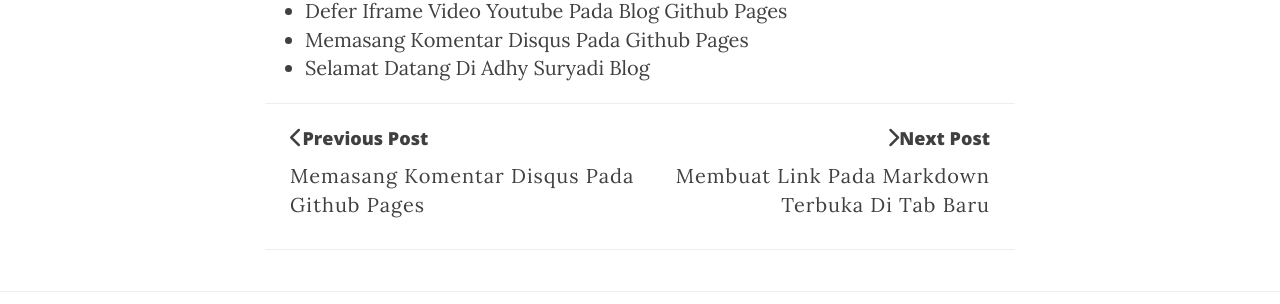
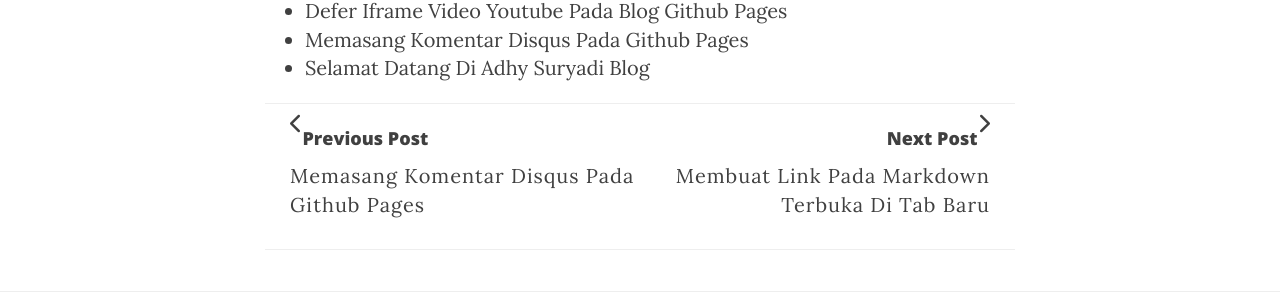
Before and after one commit to KompiAjaib/kompiajaib.github.io, a Jekyll site: the page built from _posts/2016-06-03-memasang-highlight-di-github-pages.markdown, in a window 1280 px wide. Shown: the part 2059-2363 px from the top of the page. Built offline with Jekyll 4.4.1, drawn with Linux system fonts in a browser that asks for light colours; nearby versions of some CDN libraries; comment, search, counter and statistics services are not loaded.

Commit message:
Update clean-blog.css

```diff
--- a/css/clean-blog.css
+++ b/css/clean-blog.css
@@ -391,16 +391,20 @@ form .row:first-child .floating-label-form-group {
   font-family: FontAwesome;
   font-size: 20px;
   line-height: 1;
-  left: 0;
+  float: left;
+  left: -25px;
   top: 50%;
+  margin-top: -10px;
 }
 .pager.post li.next:before {
   content: "\f054";
   font-family: FontAwesome;
   font-size: 20px;
   line-height: 1;
-  right: 0;
+  float: right;
+  right: -25px;
   top: 50%;
+  margin-top: -10px;
 }
 .pager li > a,
 .pager li > span {
```
